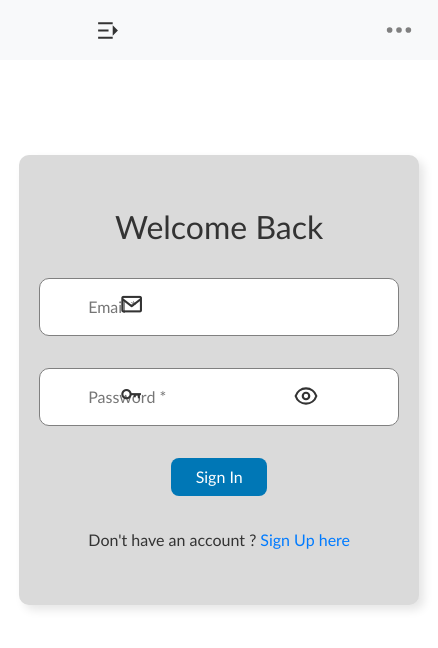
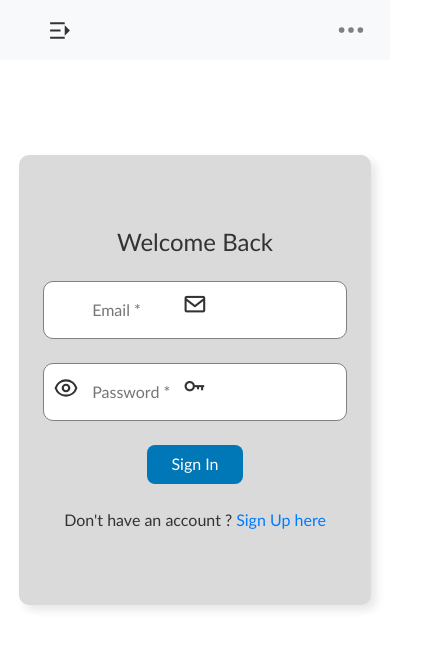
Before and after one commit to nidhi-mamman/PlacementDashboard, a React (Vite) app in the folder Frontend/: page /signin in a window 390 px wide. Shown: the top 648 px of the page, 438 px wide, since content can reach past the window. Built offline with nearby package versions, Linux system fonts and the light colour scheme; no server answers.

Commit message:
jfhbdfjb

```diff
--- a/Frontend/src/Components/MyAccount/MyAccount.css
+++ b/Frontend/src/Components/MyAccount/MyAccount.css
@@ -134,4 +134,36 @@ section {
     min-width: 18rem !important;
   }
 
+  .form-box {
+    min-width: auto;
+    width: 100%;
+    padding: 1.5rem !important;
+    /* Reduce padding */
+    gap: 1.5rem;
+    /* Reduce spacing between elements */
+  }
+
+  .form-box h1 {
+    font-size: 24px;
+    /* Reduce heading size */
+    text-align: center;
+  }
+
+  .input-box {
+    width: 100% !important;
+    /* Let input take full width inside container */
+  }
+
+  .radio-group {
+    flex-direction: column;
+    /* Stack radio buttons vertically */
+    gap: 10px;
+  }
+
+  .input-icon,
+  .input-eye-icon {
+    top: 12px;
+    left: 10px;
+    right: 10px;
+  }
 }
--- a/Frontend/src/Components/StudentDashboard/layout.css
+++ b/Frontend/src/Components/StudentDashboard/layout.css
@@ -61,7 +61,7 @@
         top: 0;
         left: 0;
         right: 0;
-        bottom: 0;
+        bottom: 0 !important;
         display: block;
         min-height: 100vh;
         background: #3e5c76;
```
